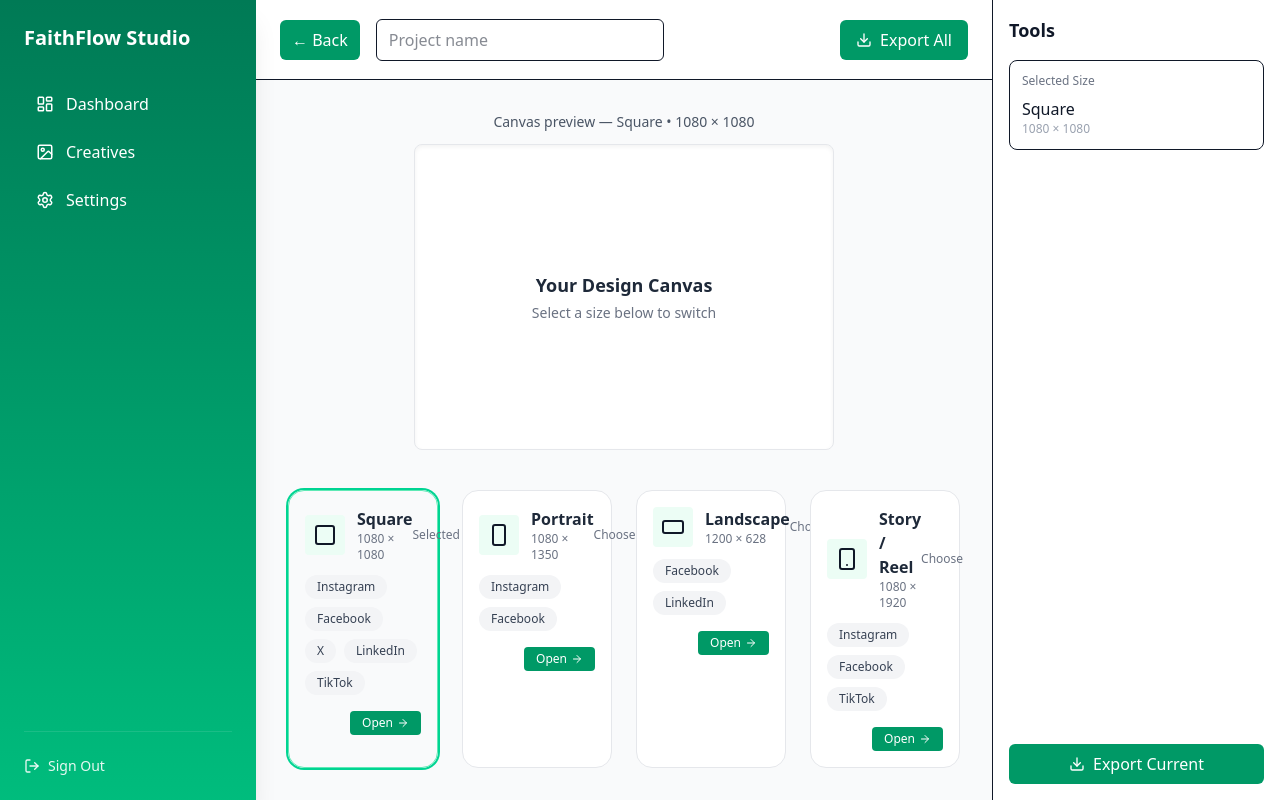
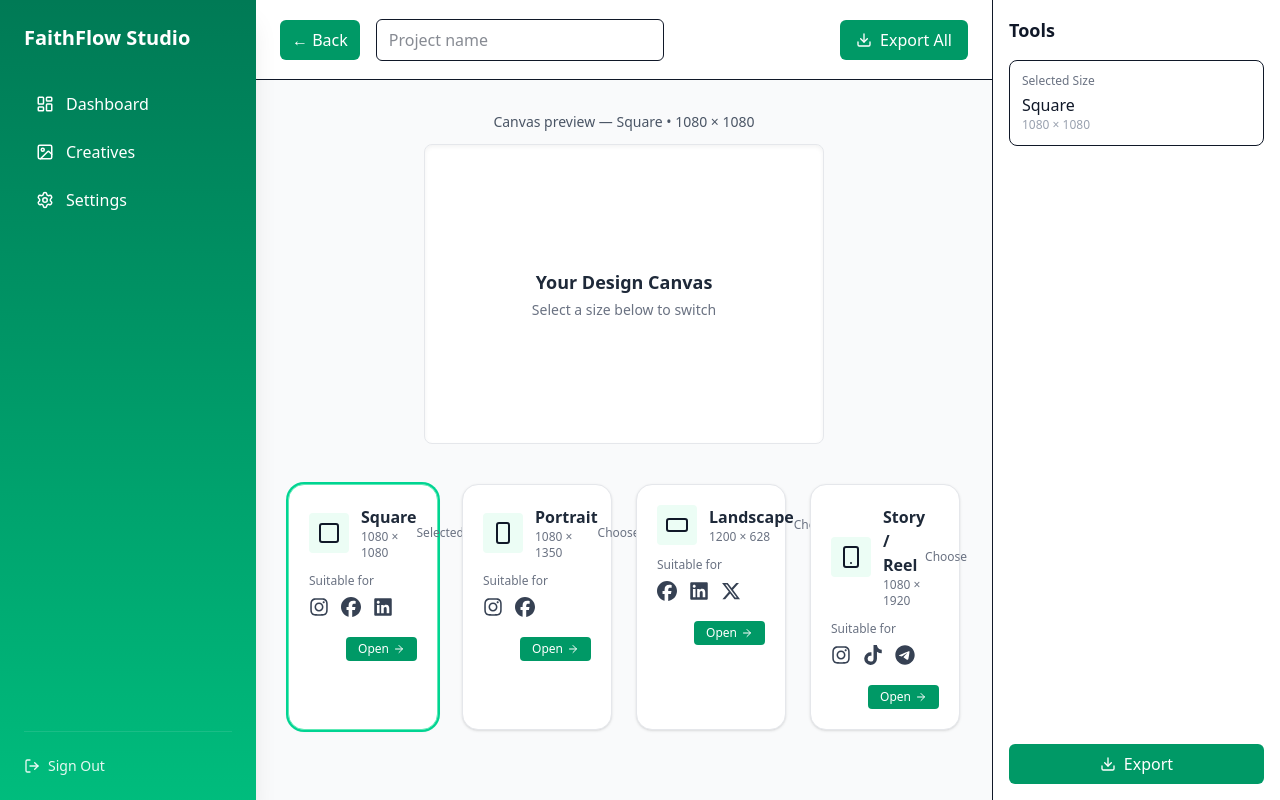
Before and after one commit to alphay78/Dynamic_Ad_Platform, a React (Vite) app in the folder frontend/: page /new-project/template-studio in a window 1280 px wide. Built offline with nearby package versions, Linux system fonts and the light colour scheme.

Commit message:
template choice and canvas

```diff
--- a/frontend/src/pages/NewProject/TemplateStudio.tsx
+++ b/frontend/src/pages/NewProject/TemplateStudio.tsx
@@ -13,6 +13,14 @@ import {
   RectangleHorizontal,
   RectangleVertical,
 } from "lucide-react";
+import {
+  FaInstagram,
+  FaFacebook,
+  FaLinkedin,
+  FaTelegram,
+  FaXTwitter,
+  FaTiktok,
+} from "react-icons/fa6";
 
 type RatioKey = "square" | "portrait" | "landscape" | "story";
 
@@ -23,7 +31,7 @@ const RATIO_META: Record<
     dims: string;
     w: number;
     h: number;
-    platforms: string[];
+    platforms: { name: string; icon: React.ReactNode }[];
     icon: React.ReactNode;
   }
 > = {
@@ -32,7 +40,11 @@ const RATIO_META: Record<
     dims: "1080 × 1080",
     w: 1080,
     h: 1080,
-    platforms: ["Instagram", "Facebook", "X", "LinkedIn", "TikTok"],
+    platforms: [
+      { name: "Instagram", icon: <FaInstagram /> },
+      { name: "Facebook", icon: <FaFacebook /> },
+      { name: "LinkedIn", icon: <FaLinkedin /> },
+    ],
     icon: <Square size={24} />,
   },
   portrait: {
@@ -40,7 +52,10 @@ const RATIO_META: Record<
     dims: "1080 × 1350",
     w: 1080,
     h: 1350,
-    platforms: ["Instagram", "Facebook"],
+    platforms: [
+      { name: "Instagram", icon: <FaInstagram /> },
+      { name: "Facebook", icon: <FaFacebook /> },
+    ],
     icon: <RectangleVertical size={24} />,
   },
   landscape: {
@@ -48,7 +63,11 @@ const RATIO_META: Record<
     dims: "1200 × 628",
     w: 1200,
     h: 628,
-    platforms: ["Facebook", "LinkedIn"],
+    platforms: [
+      { name: "Facebook", icon: <FaFacebook /> },
+      { name: "LinkedIn", icon: <FaLinkedin /> },
+      { name: "X", icon: <FaXTwitter /> },
+    ],
     icon: <RectangleHorizontal size={24} />,
   },
   story: {
@@ -56,7 +75,11 @@ const RATIO_META: Record<
     dims: "1080 × 1920",
     w: 1080,
     h: 1920,
-    platforms: ["Instagram", "Facebook", "TikTok"],
+    platforms: [
+      { name: "Instagram", icon: <FaInstagram /> },
+      { name: "TikTok", icon: <FaTiktok /> },
+      { name: "Telegram", icon: <FaTelegram /> },
+    ],
     icon: <Smartphone size={24} />,
   },
 };
@@ -67,33 +90,11 @@ const TemplateStudio: React.FC = () => {
 
   const incoming = (location.state as any) || {};
   const incomingProject = incoming.projectName || "";
-  const incomingTemplateId = incoming.template || null;
 
   const [projectName, setProjectName] = useState<string>(incomingProject);
   const [selectedRatio, setSelectedRatio] = useState<RatioKey>("square");
 
-  const previewTemplates = useMemo(
-    () => [
-      { id: "main1", name: "Main Square", ratio: "square" as RatioKey },
-      { id: "main2", name: "Vertical", ratio: "portrait" as RatioKey },
-      { id: "main3", name: "Horizontal", ratio: "landscape" as RatioKey },
-      { id: "main4", name: "Story", ratio: "story" as RatioKey },
-    ],
-    []
-  );
-
-  const canvasPreviewStyles = (ratio: RatioKey) => {
-    const meta = RATIO_META[ratio];
-    const MAX_W = 640;
-    const MAX_H = 420;
-    const scale = Math.min(MAX_W / meta.w, MAX_H / meta.h, 1);
-    const width = Math.round(meta.w * scale);
-    const height = Math.round(meta.h * scale);
-    return { width, height };
-  };
-
-  const { width: canvasW, height: canvasH } =
-    canvasPreviewStyles(selectedRatio);
+  const { title, dims, platforms, icon } = RATIO_META[selectedRatio];
 
   return (
     <div className="h-screen w-screen flex bg-gray-50 text-gray-900 font-sans overflow-hidden">
@@ -140,20 +141,14 @@ const TemplateStudio: React.FC = () => {
       {/* RIGHT SIDEBAR */}
       <aside className="hidden xl:flex flex-col fixed right-0 top-0 h-full w-72 bg-white border-l z-30 p-4">
         <div className="text-lg font-semibold mb-4">Tools</div>
-        <div className="space-y-4 overflow-auto">
-          <div className="border rounded-lg p-3">
-            <div className="text-xs text-gray-500 mb-2">Selected Size</div>
-            <div className="font-medium">{RATIO_META[selectedRatio].title}</div>
-            <div className="text-xs text-gray-400">
-              {RATIO_META[selectedRatio].dims}
+        <div className="border rounded-lg p-3 mb-4">
+          <div className="text-xs text-gray-500 mb-1">Selected Size</div>
+          <div className="font-medium">{title}</div>
+          <div className="text-xs text-gray-400">{dims}</div>
         </div>
-          </div>
-        </div>
-        <div className="mt-auto">
-          <button className="w-full bg-emerald-600 hover:bg-emerald-500 text-white py-2 rounded-md flex items-center justify-center gap-2">
-            <Download size={16} /> Export Current
+        <button className="mt-auto w-full bg-emerald-600 hover:bg-emerald-500 text-white py-2 rounded-md flex items-center justify-center gap-2">
+          <Download size={16} /> Export
         </button>
-        </div>
       </aside>
 
       {/* MAIN CENTER */}
@@ -163,7 +158,7 @@ const TemplateStudio: React.FC = () => {
           <div className="flex items-center gap-4">
             <button
               className="px-3 py-2 rounded-md bg-emerald-600 text-white hover:bg-emerald-500"
-              onClick={() => navigate("/new-project/select-size")}
+              onClick={() => navigate("/new-project/social-media")}
             >
               ← Back
             </button>
@@ -181,16 +176,15 @@ const TemplateStudio: React.FC = () => {
           </button>
         </div>
 
-        {/* Canvas Area */}
+        {/* Canvas Preview + Options */}
         <div className="flex-1 overflow-auto p-8 flex flex-col items-center">
           <div className="text-sm text-gray-600 mb-3">
-            Canvas preview — {RATIO_META[selectedRatio].title} •{" "}
-            {RATIO_META[selectedRatio].dims}
+            Canvas preview — {title} • {dims}
           </div>
 
           <div
             className="rounded-lg bg-white border border-gray-200 shadow-inner flex items-center justify-center"
-            style={{ width: canvasW, height: canvasH }}
+            style={{ width: 400, height: 300 }}
           >
             <div className="text-center">
               <div className="text-lg font-semibold text-gray-800">
@@ -212,13 +206,13 @@ const TemplateStudio: React.FC = () => {
                   key={key}
                   onClick={() => setSelectedRatio(key)}
                   whileHover={{ scale: 1.03 }}
-                  className={`p-4 rounded-2xl cursor-pointer border transition-all ${
+                  className={`p-5 rounded-2xl cursor-pointer border transition-all bg-white shadow-sm ${
                     active
                       ? "ring-2 ring-emerald-400 border-emerald-300"
-                      : "border-gray-200 bg-white"
+                      : "border-gray-200"
                   }`}
                 >
-                  <div className="flex items-center justify-between">
+                  <div className="flex items-center justify-between mb-3">
                     <div className="flex items-center gap-3">
                       <div className="bg-emerald-50 p-2 rounded">
                         {meta.icon}
@@ -235,18 +229,25 @@ const TemplateStudio: React.FC = () => {
                     </div>
                   </div>
 
-                  <div className="mt-3 flex flex-wrap gap-2">
+                  {/* Suitable For */}
+                  <div className="mt-3">
+                    <div className="text-xs text-gray-500 mb-2">
+                      Suitable for
+                    </div>
+                    <div className="flex gap-3 text-xl text-gray-700">
                       {meta.platforms.map((p) => (
                         <div
-                        key={p}
-                        className="text-xs px-3 py-1 rounded-full bg-gray-100 text-gray-700"
+                          key={p.name}
+                          className="hover:text-emerald-600 transition"
+                          title={p.name}
                         >
-                        {p}
+                          {p.icon}
                         </div>
                       ))}
                     </div>
+                  </div>
 
-                  <div className="mt-4 flex justify-end">
+                  <div className="mt-5 flex justify-end">
                     <button
                       onClick={(e) => {
                         e.stopPropagation();
@@ -254,7 +255,7 @@ const TemplateStudio: React.FC = () => {
                           state: { ratio: key },
                         });
                       }}
-                      className="text-xs px-3 py-1 rounded bg-emerald-600 text-white flex items-center gap-1"
+                      className="text-xs px-3 py-1 rounded bg-emerald-600 text-white flex items-center gap-1 hover:bg-emerald-500"
                     >
                       Open <ArrowRight size={12} />
                     </button>
```
Lines whose indentation alone changed are shown as unchanged.
